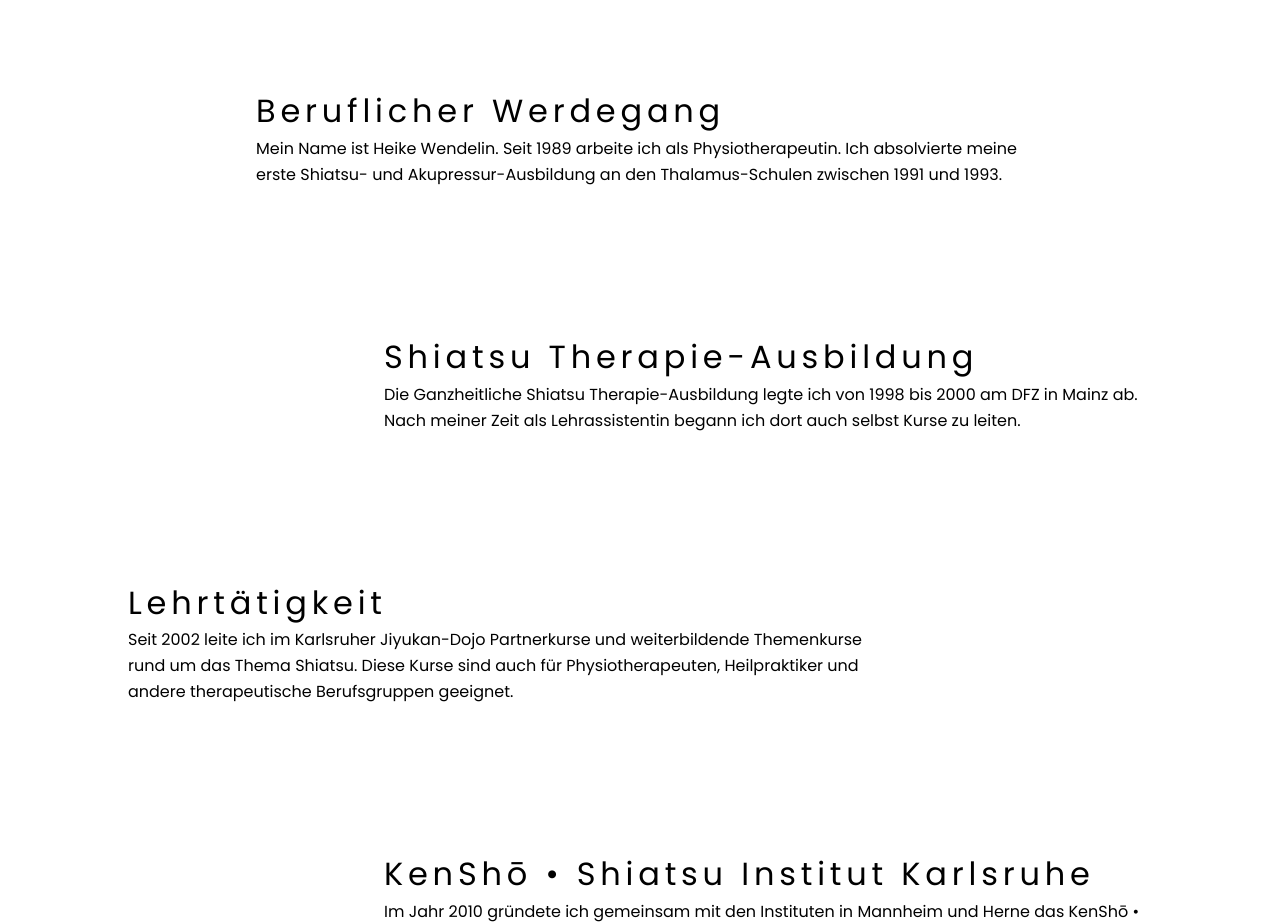
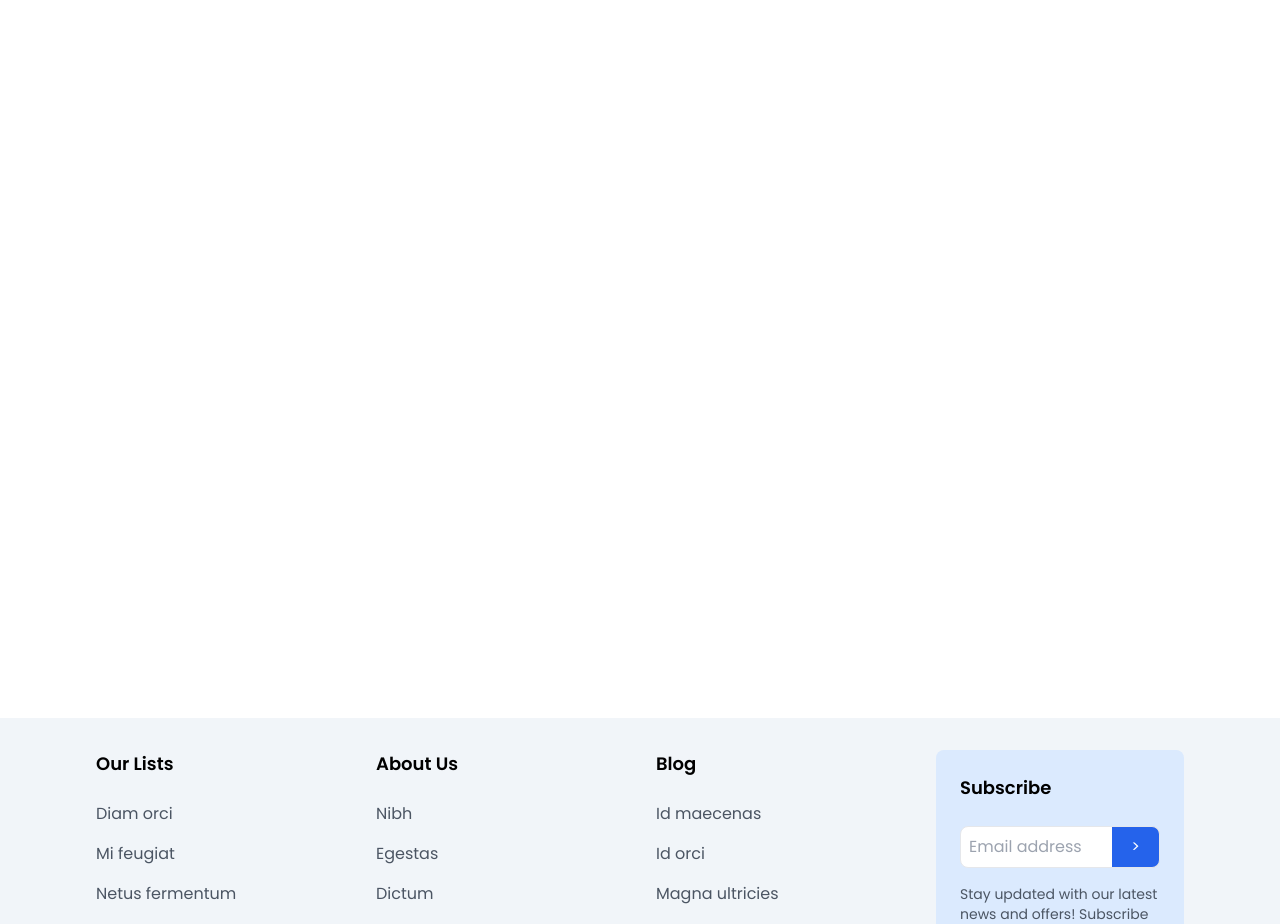
Before and after one commit to tomasvivaldi/mysoue, a Next.js app: page /our-little-story in a window 1280 px wide. Shown: the part 580-1504 px from the top of the page. Built offline with nearby package versions, Linux system fonts and the light colour scheme.

Commit message:
deleted mock text

```diff
--- a/app/(root)/our-little-story/page.tsx
+++ b/app/(root)/our-little-story/page.tsx
@@ -39,15 +39,11 @@ const UeberMich = () => {
               whileInView="whileInView"
               viewport={{ once: true }}
             >
-              <motion.h3 variants={fadeIn} className="heading3 mb-2">
-                Beruflicher Werdegang
-              </motion.h3>
-              <motion.p variants={fadeIn} className="body-regular">
-                Mein Name ist Heike Wendelin. Seit 1989 arbeite ich als
-                Physiotherapeutin. Ich absolvierte meine erste Shiatsu- und
-                Akupressur-Ausbildung an den Thalamus-Schulen zwischen 1991 und
-                1993.
-              </motion.p>
+              <motion.h3
+                variants={fadeIn}
+                className="heading3 mb-2"
+              ></motion.h3>
+              <motion.p variants={fadeIn} className="body-regular"></motion.p>
             </motion.div>
 
             {/* Shiatsu Therapy Education */}
@@ -58,14 +54,11 @@ const UeberMich = () => {
               whileInView="whileInView"
               viewport={{ once: true }}
             >
-              <motion.h3 variants={fadeIn} className="heading3 mb-2">
-                Shiatsu Therapie-Ausbildung
-              </motion.h3>
-              <motion.p variants={fadeIn} className="body-regular">
-                Die Ganzheitliche Shiatsu Therapie-Ausbildung legte ich von 1998
-                bis 2000 am DFZ in Mainz ab. Nach meiner Zeit als
-                Lehrassistentin begann ich dort auch selbst Kurse zu leiten.
-              </motion.p>
+              <motion.h3
+                variants={fadeIn}
+                className="heading3 mb-2"
+              ></motion.h3>
+              <motion.p variants={fadeIn} className="body-regular"></motion.p>
             </motion.div>
 
             {/* Teaching and Courses */}
@@ -76,15 +69,11 @@ const UeberMich = () => {
               whileInView="whileInView"
               viewport={{ once: true }}
             >
-              <motion.h3 variants={fadeIn} className="heading3 mb-2">
-                Lehrtätigkeit
-              </motion.h3>
-              <motion.p variants={fadeIn} className="body-regular">
-                Seit 2002 leite ich im Karlsruher Jiyukan-Dojo Partnerkurse und
-                weiterbildende Themenkurse rund um das Thema Shiatsu. Diese
-                Kurse sind auch für Physiotherapeuten, Heilpraktiker und andere
-                therapeutische Berufsgruppen geeignet.
-              </motion.p>
+              <motion.h3
+                variants={fadeIn}
+                className="heading3 mb-2"
+              ></motion.h3>
+              <motion.p variants={fadeIn} className="body-regular"></motion.p>
             </motion.div>
 
             {/* KenShō Shiatsu Institute */}
@@ -95,14 +84,11 @@ const UeberMich = () => {
               whileInView="whileInView"
               viewport={{ once: true }}
             >
-              <motion.h3 variants={fadeIn} className="heading3 mb-2">
-                KenShō • Shiatsu Institut Karlsruhe
-              </motion.h3>
-              <motion.p variants={fadeIn} className="body-regular">
-                Im Jahr 2010 gründete ich gemeinsam mit den Instituten in
-                Mannheim und Herne das KenShō • Shiatsu Institut Karlsruhe. Wir
-                bieten Shiatsu-Ausbildung als berufliche Weiterbildung an.
-              </motion.p>
+              <motion.h3
+                variants={fadeIn}
+                className="heading3 mb-2"
+              ></motion.h3>
+              <motion.p variants={fadeIn} className="body-regular"></motion.p>
             </motion.div>
           </div>
         </div>
```
